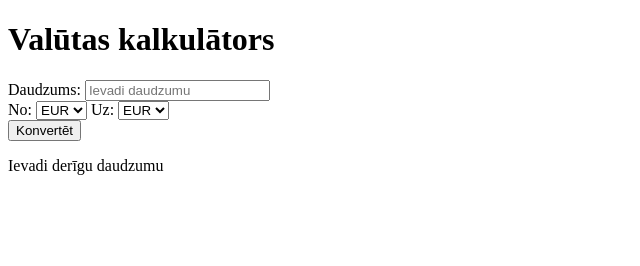
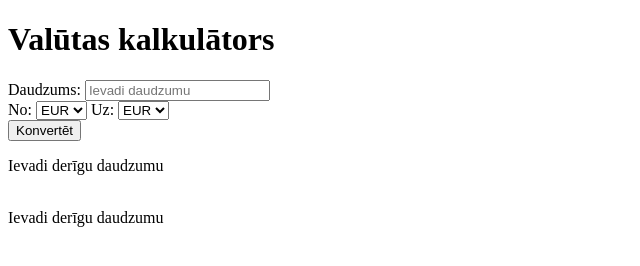
Before and after one commit to Markusscom/js-currency-calc-pd, a plain HTML site: page index.html in a window 1280 px wide. Both pictures are taken after a click on the button "Konvertēt". Shown: the whole page, without its empty margins (0-640 px from the left). Drawn offline with Linux system fonts and the light colour scheme.

Commit message:
pievienota vēsture

```diff
--- a/index.html
+++ b/index.html
@@ -33,6 +33,7 @@
 
         <button id="convert-btn">Konvertēt</button>
         <p id="result"></p>
+        <p id="history"></p>
     </div>
     <script>
         const toCurrencyInput = document.getElementById("to-currency");
@@ -40,6 +41,8 @@
         const btn = document.getElementById("convert-btn");
         const amountInput = document.getElementById("amount");
         const result = document.getElementById("result");
+        const history1 = document.getElementById("history");
+        let historyArray = [];
 
         function handleClick() {
             const fromCurrency = fromCurrencyInput.value;
@@ -49,11 +52,13 @@
             if (InputCheck(amount)) {
                 CalculateCurrency(fromCurrency, toCurrency, amount)
             };
+            history1.innerHTML = historyArray
         }
 
         function InputCheck(amount) {
             if (isNaN(amount) || amount <= 0) {
                 result.innerHTML = "Ievadi derīgu daudzumu";
+                historyArray.push("<br> Ievadi derīgu daudzumu <br>");
                 return false
             }
             else {
@@ -82,6 +87,7 @@
             }
 
             result.innerHTML = `${amount} ${fromCurrency} = ${convertedAmount} ${toCurrency}`
+            historyArray.push(`<br>${amount} ${fromCurrency} = ${convertedAmount} ${toCurrency} <br>`);
         }
 
         btn.addEventListener("click", handleClick);
```
